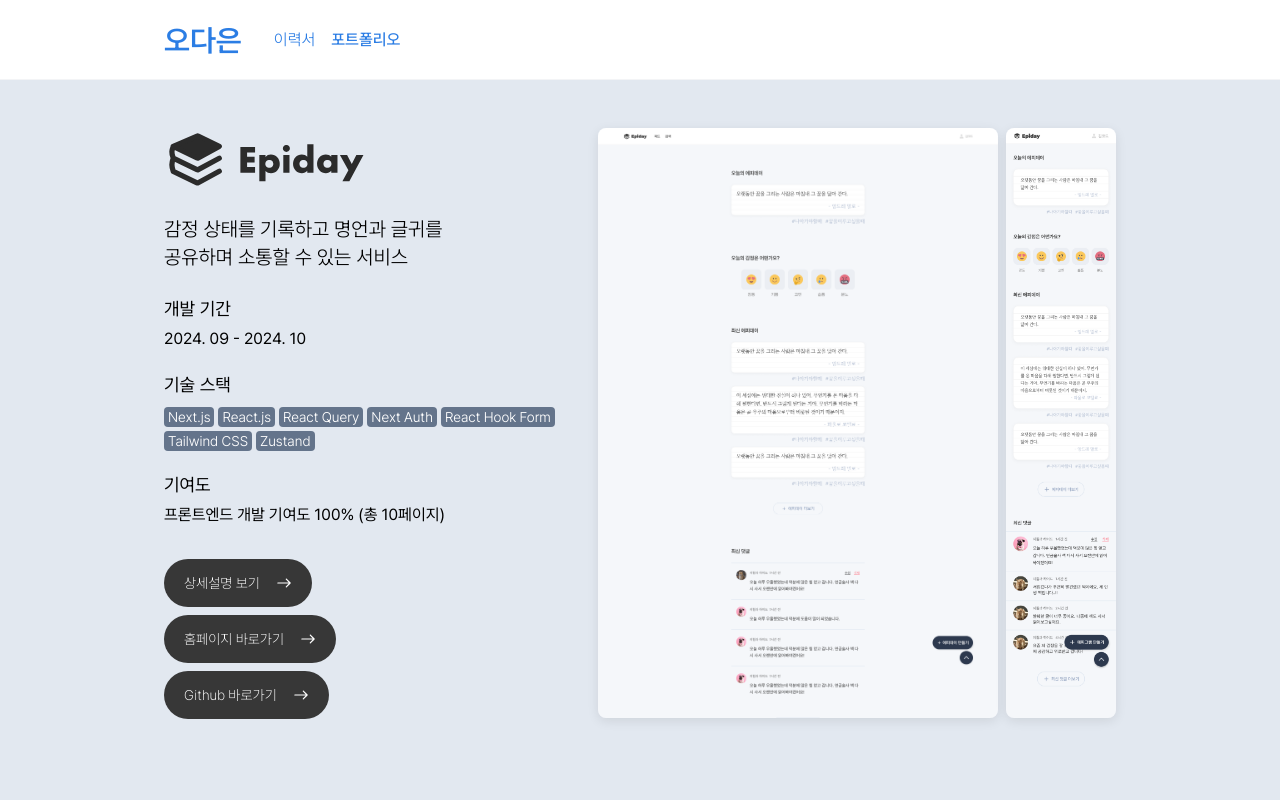
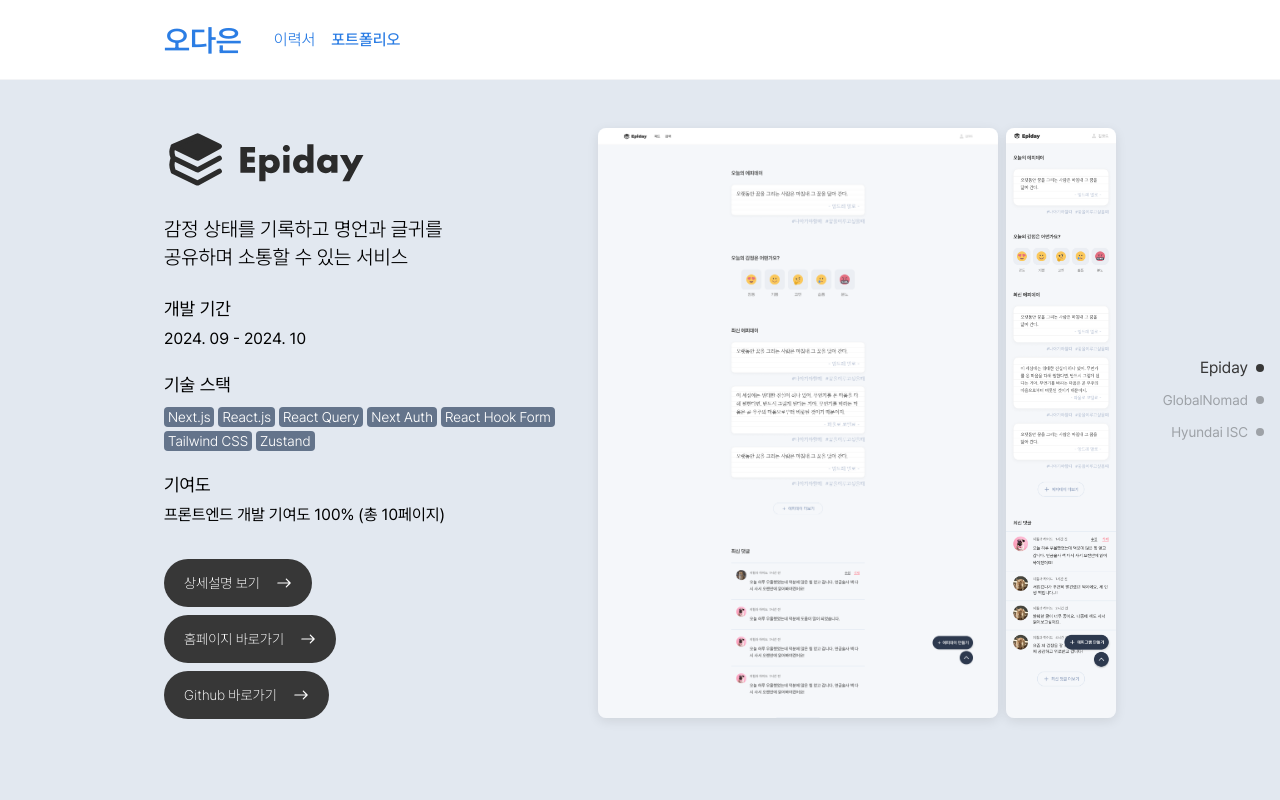
Before and after one commit to O-daeun/portfolio, a Next.js app: page /portfolio in a window 1280 px wide. Shown: the top 800 px of the page. Built offline with nearby package versions, Linux system fonts and the light colour scheme.

Commit message:
feat: 포트폴리오 페이지 스크롤버튼 초기 구현

```diff
--- a/app/portfolio/page.tsx
+++ b/app/portfolio/page.tsx
@@ -1,5 +1,6 @@
 import BlankLink from '@/components/blank-link';
 import InnerLayout from '@/components/inner-layout';
+import ProgressButtons from '@/components/pages/portfolio-page/progress-buttons';
 import ProgressBar from '@/components/progress-bar';
 import Image from 'next/image';
 import Link from 'next/link';
@@ -133,7 +134,8 @@
   return (
     <div>
       <ProgressBar />
-      <section className="bg-slate-200 py-20 sm:py-32">
+      <ProgressButtons />
+      <section id="Epiday" className="bg-slate-200 py-20 sm:py-32">
         <InnerWrap>
           <div>
             <Logo name="epiday" className="h-auto w-[150px] sm:w-[200px]" />
@@ -181,7 +183,7 @@
           <ImageBox name="epiday" maxHeight="max-h-[350px] ss:max-h-[590px]" isPriority />
         </InnerWrap>
       </section>
-      <section className="bg-[#a5e4d2] py-20 sm:py-32">
+      <section id="GlobalNomad" className="bg-[#a5e4d2] py-20 sm:py-32">
         <InnerWrap>
           <div>
             <Logo name="global-nomad" className="h-auto w-[230px] sm:w-[300px]" />
@@ -217,7 +219,7 @@
           <ImageBox name="global-nomad" maxHeight="max-h-[350px] ss:max-h-[490px]" />
         </InnerWrap>
       </section>
-      <section className="bg-[#79a3e1] py-20 sm:py-32">
+      <section id="Hyundai ISC" className="bg-[#85afee] py-20 sm:py-32">
         <InnerWrap>
           <div>
             <Logo name="hyundai-isc" className="h-auto w-[150px] sm:w-[200px]" />
--- /dev/null
+++ b/components/pages/portfolio-page/progress-buttons.tsx
@@ -0,0 +1,98 @@
+'use client';
+
+import throttle from 'lodash/throttle';
+import { useEffect, useState } from 'react';
+
+type ProjectName = 'Epiday' | 'GlobalNomad' | 'Hyundai ISC';
+
+function Button({
+  name,
+  isActive,
+  onClick,
+}: {
+  name: ProjectName;
+  isActive: boolean;
+  onClick: () => void;
+}) {
+  const color = {
+    Epiday: { text: 'text-[#373737]', bg: 'bg-[#373737]' },
+    GlobalNomad: { text: 'text-[#004b36]', bg: 'bg-[#004b36]' },
+    'Hyundai ISC': { text: 'text-[#002D72]', bg: 'bg-[#002D72]' },
+  };
+  return (
+    <button
+      onClick={onClick}
+      className={`flex h-6 w-fit items-center gap-2 duration-300 ${isActive ? color[name].text : 'text-sm opacity-30'}`}
+    >
+      {name}
+      <div className={`size-2 rounded-full ${isActive ? color[name].bg : 'bg-black'}`} />
+    </button>
+  );
+}
+
+export default function ProgressButtons() {
+  const [activeButton, setActiveButton] = useState<string | null>(null);
+  const [isScrolling, setIsScrolling] = useState(false);
+
+  const projectNames: ProjectName[] = ['Epiday', 'GlobalNomad', 'Hyundai ISC'];
+
+  const handleScrollToSection = (sectionId: string) => {
+    setIsScrolling(true);
+    const section = document.getElementById(sectionId);
+    if (section) {
+      const offset = -50;
+      const sectionTop = section.getBoundingClientRect().top + window.scrollY + offset;
+
+      window.scrollTo({
+        top: sectionTop,
+        behavior: 'smooth',
+      });
+
+      setActiveButton(sectionId);
+
+      setTimeout(() => {
+        setIsScrolling(false);
+      }, 1000);
+    }
+  };
+
+  const updateActiveSectionOnScroll = throttle(() => {
+    if (isScrolling) return;
+
+    if (window.scrollY === 0) {
+      setActiveButton('Epiday');
+      return;
+    }
+
+    projectNames.forEach((name) => {
+      const section = document.getElementById(name);
+      if (section) {
+        const rect = section.getBoundingClientRect();
+        if (rect.top >= window.innerHeight * 0.2 && rect.top < window.innerHeight * 0.6) {
+          setActiveButton(name);
+        }
+      }
+    });
+  }, 100);
+
+  useEffect(() => {
+    updateActiveSectionOnScroll();
+    window.addEventListener('scroll', updateActiveSectionOnScroll);
+    return () => {
+      window.removeEventListener('scroll', updateActiveSectionOnScroll);
+    };
+  }, [updateActiveSectionOnScroll]);
+
+  return (
+    <div className="fixed right-4 top-1/2 flex -translate-y-1/2 flex-col items-end gap-2">
+      {projectNames.map((name) => (
+        <Button
+          key={name}
+          name={name}
+          isActive={activeButton === name}
+          onClick={() => handleScrollToSection(name)}
+        />
+      ))}
+    </div>
+  );
+}
--- a/package.json
+++ b/package.json
@@ -9,6 +9,7 @@
     "lint": "next lint"
   },
   "dependencies": {
+    "lodash": "^4.17.21",
     "next": "15.0.1",
     "react": "^18.3.1",
     "react-dom": "^18.3.1",
@@ -16,6 +17,7 @@
     "react-syntax-highlighter": "^15.6.1"
   },
   "devDependencies": {
+    "@types/lodash": "^4.17.13",
     "@types/node": "^20",
     "@types/react": "^18",
     "@types/react-dom": "^18",
```
Also changed, not shown: 1 other file (tests, documents, lock files or other folders).
